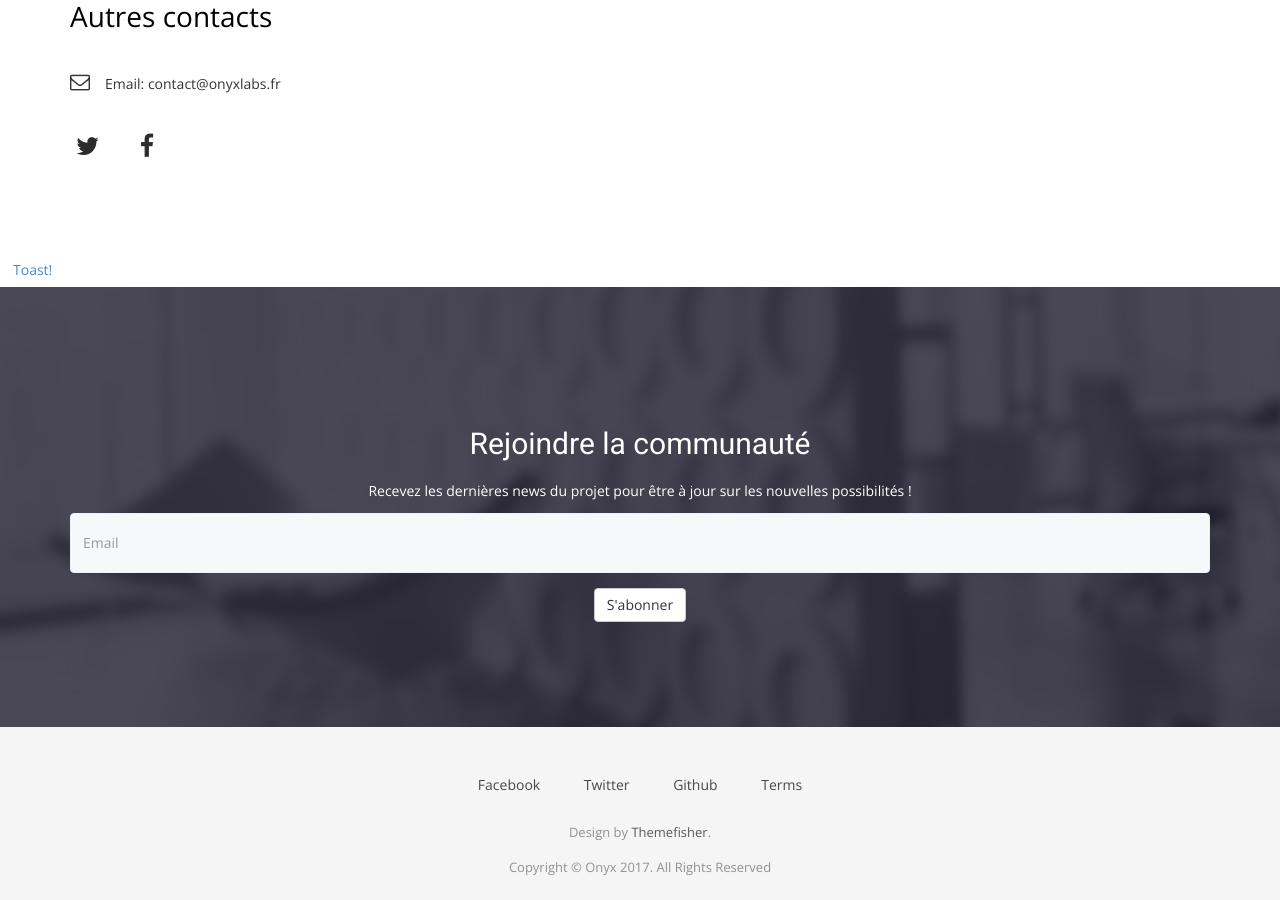
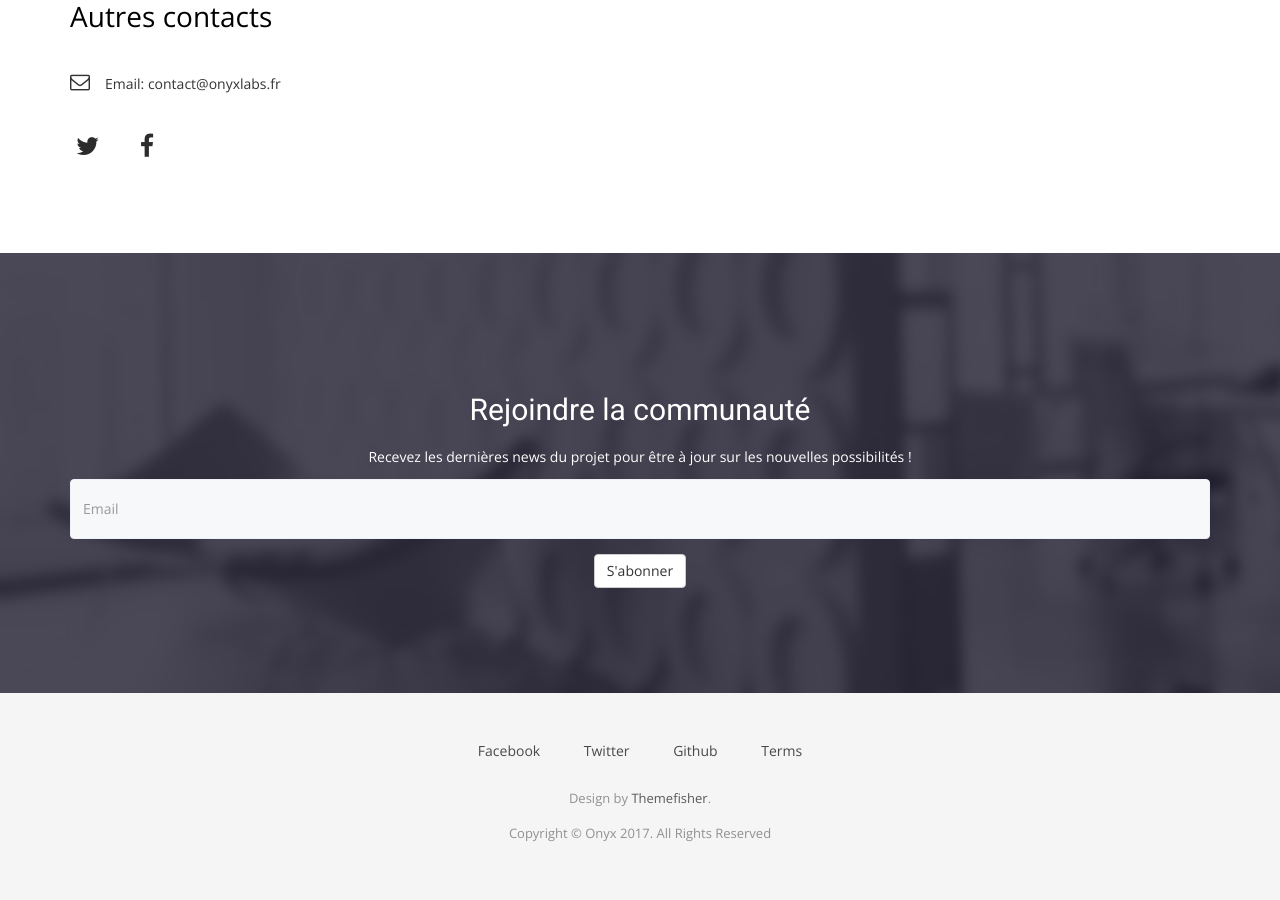
Before and after one commit to OnyxProject/onyxlabs.fr, a Jekyll site: the page built from fr/contact/index.html, in a window 1280 px wide and 900 px high, scrolled down 811 px. Built offline with Jekyll 4.4.1, drawn with Linux system fonts in a browser that asks for light colours; nearby versions of some CDN libraries; some web fonts are replaced.

Commit message:
Remove toast

```diff
--- a/_config.yml
+++ b/_config.yml
@@ -17,6 +17,7 @@ keep_files:
   - ".git"
   - ".gitignore"
 
+host: 0.0.0.0
 
 # Site settings
 title:
--- a/fr/contact/index.html
+++ b/fr/contact/index.html
@@ -71,7 +71,6 @@ lang: fr
   </div>
 </section>
 
-<a class="btn" onclick="Materialize.toast('I am a toast', 4000)">Toast!</a>
 
 
 <section id="call-to-action">
```
